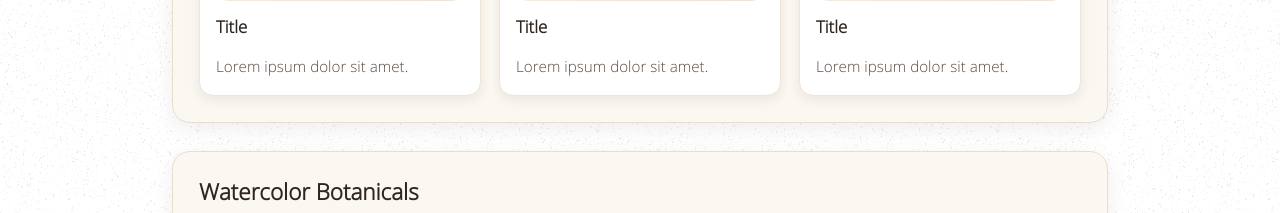
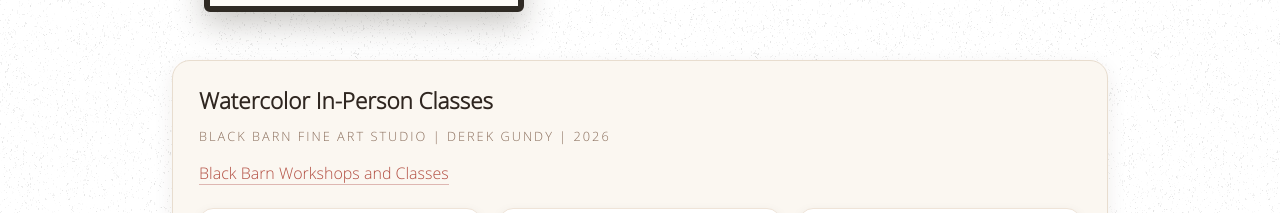
Before and after one commit to pianosuki/goatmountainview.com, a Flask app: page /art in a window 1280 px wide. Shown: the part 1211-1424 px from the top of the page. Run offline with Flask 3, Linux system fonts and the light colour scheme; parts of the project's set-up code (start-up, migrations or seed data) failed here and were passed over.

Commit message:
added images

```diff
--- a/app/templates/art.html
+++ b/app/templates/art.html
@@ -13,11 +13,32 @@
             <div class="content-header-item art-header-text">
                 <h2>Art Studies</h2>
                 <p>
-                    I took my first art class in October, 2025: Colored Pencil Stew from Eileen Sorg at <a href="https://www.blackbarnfineartstudio.com/" target="_blank">Black Barn Fine Art Studio</a> in Kingston, WA.
+                  I started coloring in Spring 2025 to help me reduce "scanziety" while waiting for results of
+                  biopsies and scans for cancer. I have three primary cancers, one of which is not curable, so
+                  I have a lot of testing done on a routine basis. In between treatments, in October 2026, I
+                  decided to take an art class to see if it could help me get better at coloring and therefore
+                  enjoy it more. Something clicked during that class, led by one of the best instructors in the
+                  Pacific Northwest, so I am now studying art with the same committment that I give to my profession.
                 </p>
-                <p class="art-header-note">We created this raven and mouse in colored pencil with watercolor background. It was my first time exploring both media.</p>
+
             </div>
             <div class="content-header-item art-header-frame">
+                <figure class="art-raven-frame">
+                    <button class="art-work-media" type="button" data-lightbox-src="/static/images/art/whole.jfif" data-lightbox-caption="Raven study (placeholder)">
+                        <img src="/static/images/art/whole.jfif" alt="Raven drawing placeholder">
+                        <span class="art-work-overlay">View larger</span>
+                    </button>
+                    <figcaption>Someone said, "It's interesting you had to lose so many body parts to become whole."</figcaption>
+                </figure>
+
+            </div>
+        </div>
+    </div>
+    <div class="content-body">
+        <div class="content-section art-section">
+            <h2 class="art-title">Classes &amp; Studies</h2>
+            <div class="content-header-container">
+                <div class="content-header-item art-header-frame">
                 <figure class="art-raven-frame">
                     <button class="art-work-media" type="button" data-lightbox-src="/static/images/art/occasionalrain.jpg" data-lightbox-caption="Raven study (placeholder)">
                         <img src="/static/images/art/occasionalrain.jpg" alt="Raven drawing placeholder">
@@ -25,58 +46,62 @@
                     </button>
                     <figcaption>Occasional Rain</figcaption>
                 </figure>
+
             </div>
+            <div class="content-header-item art-header-text">
+                <p>
+                    I took my first art class in October, 2025: Colored Pencil Stew from Eileen Sorg at
+                    <a href="https://www.blackbarnfineartstudio.com/" target="_blank">Black Barn Fine Art Studio</a>
+                     in Kingston, WA.
+                </p>
+                <p class="art-header-note">We created this raven and mouse in colored pencil with watercolor background.</p>
+                <p class="art-header-note">Subsequent works are shown below. (Click on any image to enlarge it.)</p>
+            </div>
+
         </div>
-    </div>
-    <div class="content-body">
-        <div class="content-section art-section">
-            <h2 class="art-title">Classes &amp; Studies</h2>
-            <p class="art-intro">
-                Lorem ipsum dolor sit amet, consectetur adipiscing elit. Praesent ut magna massa.
-            </p>
             <div class="art-classes">
                 <section class="art-class">
                     <div class="art-class-header">
-                        <h3 class="art-class-title">Foundations of Drawing</h3>
-                        <p class="art-class-meta">Placeholder | Instructor Name | 2024</p>
+                        <h3 class="art-class-title">Watercolor In-Person Classes</h3>
+                        <p class="art-class-meta">Black Barn Fine Art Studio | Derek Gundy | 2026</p>
                         <p class="art-class-description">
-                            Lorem ipsum dolor sit amet, consectetur adipiscing elit. Praesent ut magna massa.
+                            <a href="https://www.blackbarnfineartstudio.com/workshopsandclasses" target="_blank">Black Barn Workshops and Classes</a>
                         </p>
                     </div>
                     <div class="art-work-grid">
                         <article class="art-work-card">
-                            <button class="art-work-media" type="button" data-lightbox-src="/static/images/placeholder-art.svg" data-lightbox-caption="Gesture study - charcoal (placeholder)">
-                                <img src="/static/images/art/placeholder-art.svg" alt="Gesture study placeholder">
+                            <button class="art-work-media" type="button" data-lightbox-src="/static/images/art/choices.jpg" data-lightbox-caption="Gesture study - charcoal (placeholder)">
+                                <img src="/static/images/art/choices.jpg" alt="Shades of Venice">
                                 <span class="art-work-overlay">View larger</span>
                             </button>
-                            <h4 class="art-work-title">Title</h4>
-                            <p class="art-work-text">Lorem ipsum dolor sit amet.</p>
+                            <h4 class="art-work-title">Based on Derek's "Choices" painting</h4>
+                            <p class="art-work-text">Shades of Italy - Venice Reflections, March 2026</p>
                         </article>
                         <article class="art-work-card">
-                            <button class="art-work-media" type="button" data-lightbox-src="/static/images/placeholder-art.svg" data-lightbox-caption="Value sphere - graphite (placeholder)">
-                                <img src="/static/images/art/placeholder-art.svg" alt="Value sphere placeholder">
+                            <button class="art-work-media" type="button" data-lightbox-src="/static/images/art/introwatercolor.jpg" data-lightbox-caption="Value sphere - graphite (placeholder)">
+                                <img src="/static/images/art/introwatercolor.jpg" alt="Intro Watercolor">
                                 <span class="art-work-overlay">View larger</span>
                             </button>
-                            <h4 class="art-work-title">Title</h4>
-                            <p class="art-work-text">Lorem ipsum dolor sit amet.</p>
+                            <h4 class="art-work-title">Landscape scene from our imagination</h4>
+                            <p class="art-work-text">Intro to Watercolor, January 2026</p>
                         </article>
                         <article class="art-work-card">
-                            <button class="art-work-media" type="button" data-lightbox-src="/static/images/placeholder-art.svg" data-lightbox-caption="Still life - charcoal (placeholder)">
-                                <img src="/static/images/art/placeholder-art.svg" alt="Still life placeholder">
+                            <!--<button class="art-work-media" type="button" data-lightbox-src="/static/images/placeholder-art.svg" data-lightbox-caption="Still life - charcoal (placeholder)">
+                                <img src="/static/images/art/placeholder-art.svg">
                                 <span class="art-work-overlay">View larger</span>
-                            </button>
+                            </button
                             <h4 class="art-work-title">Title</h4>
-                            <p class="art-work-text">Lorem ipsum dolor sit amet.</p>
+                            <p class="art-work-text">Lorem ipsum dolor sit amet.</p>-->
                         </article>
                     </div>
                 </section>
 
                 <section class="art-class">
                     <div class="art-class-header">
-                        <h3 class="art-class-title">Watercolor Botanicals</h3>
-                        <p class="art-class-meta">Placeholder | Instructor Name | 2023</p>
+                        <h3 class="art-class-title">Ongoing Classical Instruction in Drawing & Painting</h3>
+                        <p class="art-class-meta">Andrews Atelier | James Andrews | 2026</p>
                         <p class="art-class-description">
-                            Lorem ipsum dolor sit amet, consectetur adipiscing elit. Praesent ut magna massa.
+                            <a href="https://www.blackbarnfineartstudio.com/workshopsandclasses" target="_blank">Black Barn Workshops and Classes</a>
                         </p>
                     </div>
                     <div class="art-work-grid">
```
